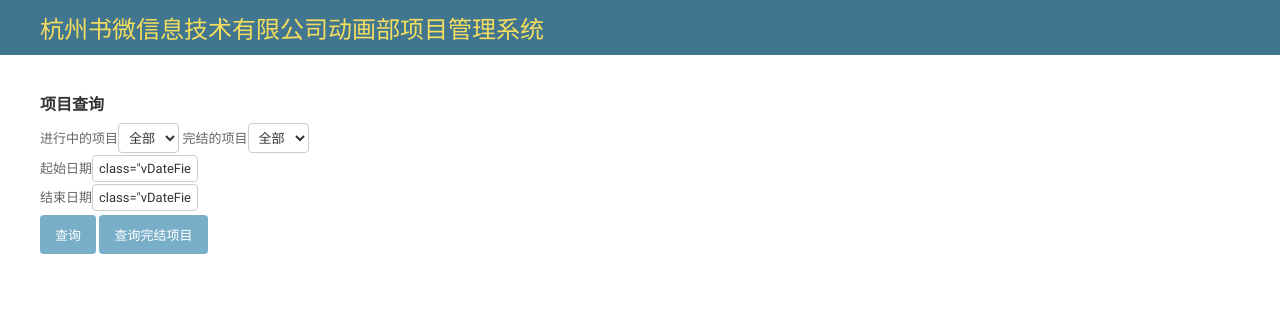
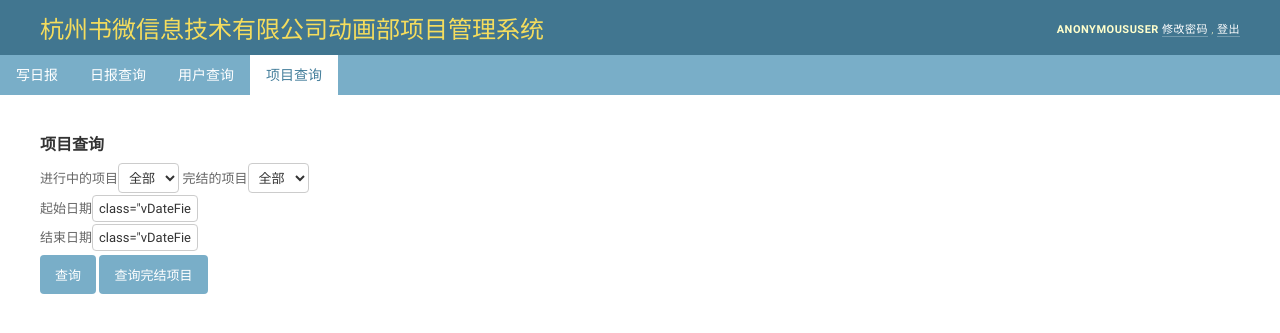
Before and after one commit to fooltomb/shuweidaily, a Django app: template SWdaily/dailyreport/templates/dailyreport/project.html in a window 1280 px wide. Shown: the top 333 px of the page. Run offline with Django 3.2, Linux system fonts and the light colour scheme; the template is opened without the code that fills it, so the values that code supplies are empty.

Commit message:
增加导航栏

```diff
--- /dev/null
+++ b/SWdaily/dailyreport/static/css/main.css
@@ -0,0 +1,30 @@
+ul.daohanglan{
+	list-style-type:none;
+	margin:0;
+	padding:0;
+	height:40px;
+	overflow:hidden;
+	background-color:#79aec8;
+}
+li.daohanglan{
+	float:left;
+	list-style-type:none;
+	height:40px;
+	padding:0px;
+}
+li.daohanglan a{
+	display:block;
+	font-size:14px;
+	text-align:center;
+	color:white;
+	padding:10px 16px;
+	text-decoration:none;
+}
+li.daohanglan a:hover:not(.active){
+	background-color:#999;
+	color:white;
+}
+li.daohanglan a.active{
+	background-color:white;
+	color:#447e9b;
+}
--- a/SWdaily/dailyreport/templates/dailyreport/project.html
+++ b/SWdaily/dailyreport/templates/dailyreport/project.html
@@ -3,6 +3,9 @@
 <head>
 	<title>项目</title>
 	<meta charset="utf-8">
+	{% load static %}
+
+	<link rel="stylesheet" type="text/css" href="{% static '/css/main.css' %}">
 	<link rel="stylesheet" type="text/css" href="/static/admin/css/base.css">
 
 	<link rel="stylesheet" type="text/css" href="/static/admin/css/forms.css">
@@ -82,8 +85,22 @@
 		<div id="branding">
 			<h1>杭州书微信息技术有限公司动画部项目管理系统</h1>
 		</div>
+		<div id="user-tools">
+			<strong>{{user}}</strong>
+			<a href="{% url 'dailyreport:changepassword' %}">修改密码</a>
+			,
+			<a href="{% url 'dailyreport:logout' %}">登出</a>
+		</div>
 	</div>
-	<div id="content" class="colM">
+<ul class="daohanglan">
+	<li class="daohanglan">
+	<a href="{% url 'dailyreport:main' %}">写日报</a>
+	</li>
+	<li class="daohanglan"><a href="{% url 'dailyreport:report' %}">日报查询</a></li>
+	<li class="daohanglan"><a href="{% url 'dailyreport:users' %}">用户查询</a></li>
+	<li class="daohanglan"><a href="{% url 'dailyreport:project' %}" class="active" >项目查询</a></li>
+</ul>
+<div id="content" class="colM">
 <h2>项目查询</h2>
 
 <form id="search" action="{% url 'dailyreport:project' %}" method="post">
--- a/SWdaily/dailyreport/views/project_view.py
+++ b/SWdaily/dailyreport/views/project_view.py
@@ -30,6 +30,7 @@
             p_weight.append('%.1f'%sumOfWeight)
             return_list.append([p_user,p_weight])
         return render(request,'dailyreport/project.html',{
+            'user':request.session['user_name'],
             'return_list':return_list,
             'today':timezone.now(),
             'project_list':project_list,
@@ -54,6 +55,7 @@
             if element!=None:
                 return_list.append(element)
         return render(request,'dailyreport/project.html',{
+            'user':request.session['user_name'],
             'return_list':return_list,
             'today':timezone.now(),
             'project_list':project_list,
--- a/SWdaily/dailyreport/views/report_view.py
+++ b/SWdaily/dailyreport/views/report_view.py
@@ -13,6 +13,7 @@
         a=get_object_or_404(Users,id=request.session['user_id'])
         reportlist=Report.objects.filter(author=a).order_by('pub_date')[:30]
         return render(request,'dailyreport/report.html',{
+            'user':a,
             'report_list':[[a,reportlist]],
             'user_list':userlist,
             'today':timezone.now(),
@@ -39,6 +40,7 @@
             rp.append(reportlist)
 
         return render(request,'dailyreport/report.html',{
+            'user':request.session['user_name'],
             'report_list':return_list,
             'user_list':Users.objects.filter(active=True),
             'today':timezone.now(),
--- a/SWdaily/dailyreport/views/user_view.py
+++ b/SWdaily/dailyreport/views/user_view.py
@@ -23,6 +23,7 @@
                 u_weight.append('%.1f'%u2p.weight)
             rl.append([u_project,u_weight])
         return render(request,'dailyreport/user.html',{
+            'user':request.session['user_name'],
             'list':rl,
             'today':timezone.now(),
             'user_list':user_list,
@@ -42,6 +43,7 @@
         for user in temp:
             return_list.append(GetReturnElement(user,begin_date,end_date))
         return render(request,'dailyreport/user.html',{
+            'user':request.session['user_name'],
             'list':return_list,
             'today':timezone.now(),
             'user_list':user_list,
```
Also changed, not shown: SWdaily/dailyreport/templates/dailyreport/main.html (+9 -4 lines), SWdaily/dailyreport/templates/dailyreport/report.html (+18 -0 lines), SWdaily/dailyreport/templates/dailyreport/user.html (+17 -0 lines).
